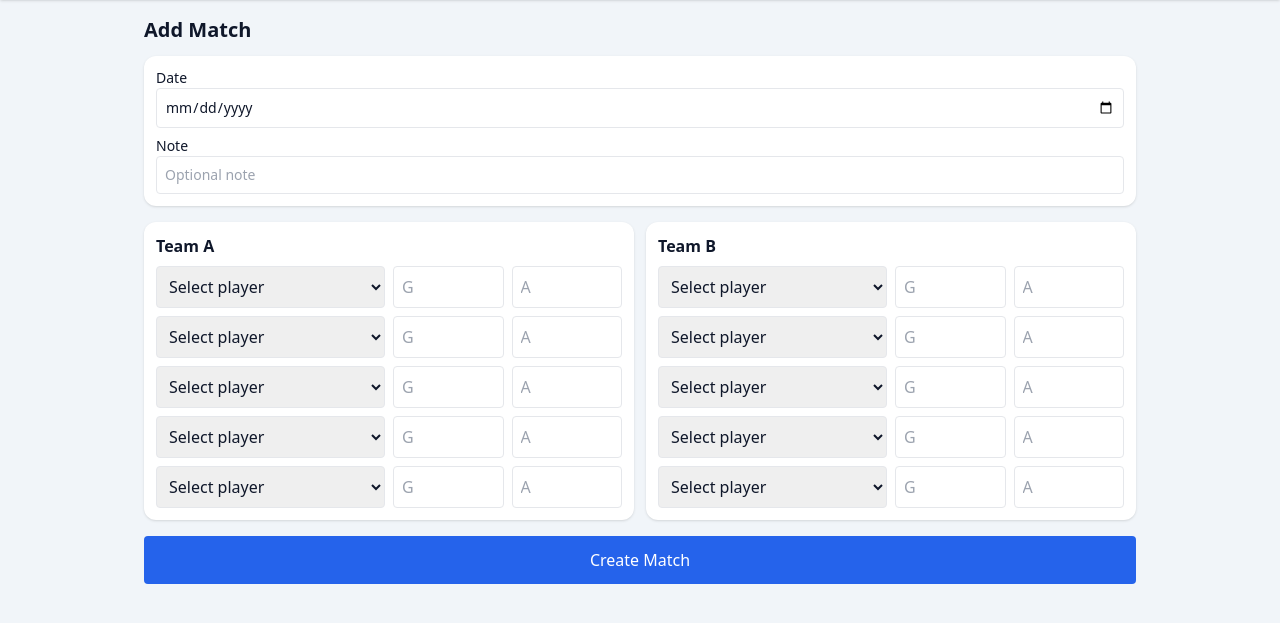
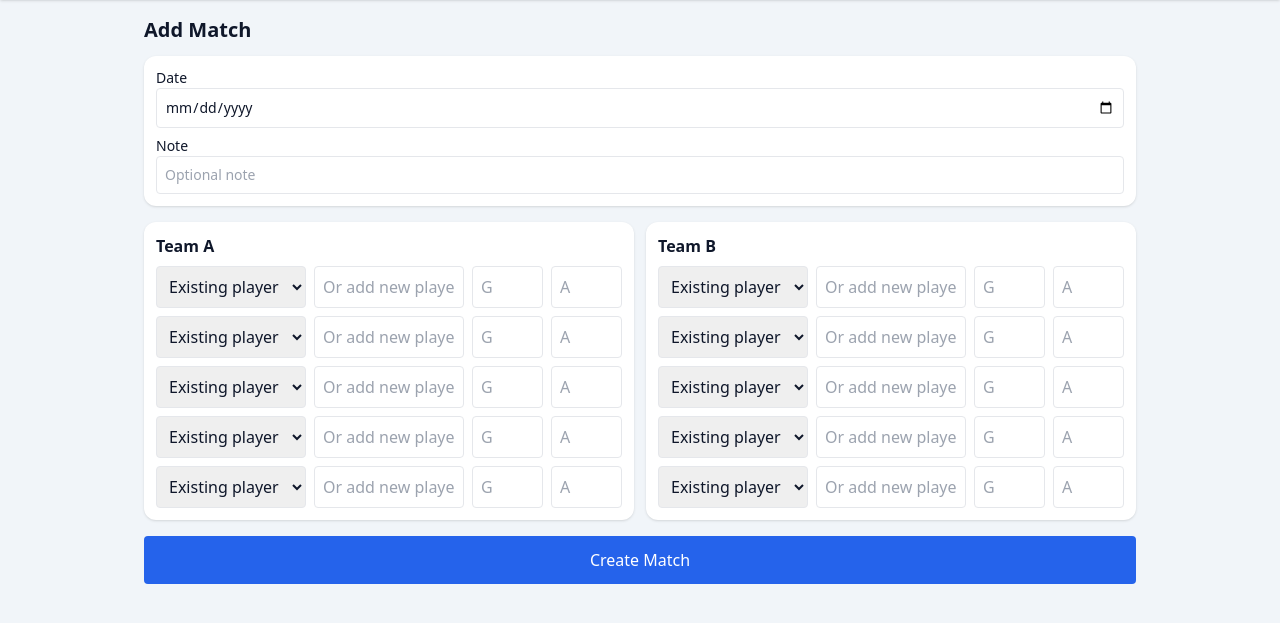
Before and after one commit to alebellina412/calcetto-app, a FastAPI app: template app/templates/match_new.html in a window 1280 px wide. Shown: the part 52-675 px from the top of the page. Run offline with FastAPI, Linux system fonts and the light colour scheme; the template is opened without the code that fills it, so the values that code supplies are empty; some libraries are stand-ins or nearby versions.

Commit message:
Auto-create players from Add Match and remove Add Player nav flow

```diff
--- a/app/main.py
+++ b/app/main.py
@@ -43,6 +43,10 @@ def current_user(request: Request) -> str | None:
     if isinstance(user, str) and user.strip():
         return user
     return None
+
+
+def _normalize_name(value: str) -> str:
+    return " ".join(value.strip().split()).lower()
 
 
 def require_user(request: Request) -> RedirectResponse | None:
@@ -161,9 +165,7 @@ def players_new_page(request: Request) -> HTMLResponse:
     redirect = require_user(request)
     if redirect:
         return redirect
-
-    bundle = load_bundle()
-    return render_page(request, "player_new.html", bundle, {"error": None, "name": ""})
+    return RedirectResponse(url="/matches/new", status_code=303)
 
 
 @app.post("/players/new", response_class=HTMLResponse)
@@ -171,14 +173,7 @@ def players_new_submit(request: Request, name: str = Form(...)) -> HTMLResponse:
     redirect = require_user(request)
     if redirect:
         return redirect
-
-    bundle = load_bundle()
-    cleaned = " ".join(name.strip().split())
-    try:
-        new_player = add_player(cleaned)
-    except ValueError as exc:
-        return render_page(request, "player_new.html", bundle, {"error": str(exc), "name": cleaned})
-    return RedirectResponse(url=f"/players/{new_player.id}", status_code=303)
+    return RedirectResponse(url="/matches/new", status_code=303)
 
 
 @app.get("/players/{player_id}", response_class=HTMLResponse)
@@ -256,7 +251,7 @@ def match_soft_delete(request: Request, match_id: str) -> RedirectResponse:
     return RedirectResponse(url="/matches", status_code=303)
 
 
-def _extract_match_form(form: Any, valid_names: set[str]) -> tuple[date, str, list[MatchPlayerRow]]:
+def _extract_match_form(form: Any, valid_names: set[str]) -> tuple[date, str, list[MatchPlayerRow], list[str]]:
     date_value = str(form.get("date", "")).strip()
     note_value = str(form.get("note", "")).strip()
     if not date_value:
@@ -268,19 +263,23 @@ def _extract_match_form(form: Any, valid_names: set[str]) -> tuple[date, str, li
 
     rows: list[MatchPlayerRow] = []
     selected: list[str] = []
+    new_player_candidates: list[str] = []
 
     for team in ["A", "B"]:
         for idx in range(1, 6):
             player_key = f"team_{team}_{idx}"
+            new_player_key = f"new_team_{team}_{idx}"
             goals_key = f"goals_{team}_{idx}"
             assists_key = f"assists_{team}_{idx}"
-            player = str(form.get(player_key, "")).strip()
+            selected_player = str(form.get(player_key, "")).strip()
+            new_player_value = " ".join(str(form.get(new_player_key, "")).strip().split())
             goals_raw = str(form.get(goals_key, "")).strip()
             assists_raw = str(form.get(assists_key, "")).strip()
 
+            player = new_player_value or selected_player
             if not player:
-                raise ValueError("All 10 player slots must be selected")
-            if player not in valid_names:
+                raise ValueError("Each slot needs an existing player or a new player name")
+            if not new_player_value and _normalize_name(player) not in valid_names:
                 raise ValueError(f"Unknown player selected: {player}")
 
             if not goals_raw:
@@ -302,11 +301,22 @@ def _extract_match_form(form: Any, valid_names: set[str]) -> tuple[date, str, li
 
             rows.append(MatchPlayerRow(team=team, player=player, goals=goals, assists=assists))
             selected.append(player)
+            if new_player_value:
+                new_player_candidates.append(new_player_value)
 
-    if len(set(selected)) != 10:
+    if len({_normalize_name(name) for name in selected}) != 10:
         raise ValueError("Duplicate player selection is not allowed")
 
-    return parsed_date, note_value, rows
+    unique_new_players: list[str] = []
+    seen_new: set[str] = set()
+    for name in new_player_candidates:
+        key = _normalize_name(name)
+        if key in valid_names or key in seen_new:
+            continue
+        seen_new.add(key)
+        unique_new_players.append(name)
+
+    return parsed_date, note_value, rows, unique_new_players
 
 
 @app.post("/matches/new", response_class=HTMLResponse)
@@ -320,7 +330,13 @@ async def matches_new_submit(request: Request) -> HTMLResponse:
     form_data = dict(form)
 
     try:
-        match_date, note_value, rows = _extract_match_form(form_data, {p.name for p in bundle.players})
+        valid_names = {p.name for p in bundle.players}
+        valid_names_normalized = {_normalize_name(name) for name in valid_names}
+        match_date, note_value, rows, new_players = _extract_match_form(form_data, valid_names_normalized)
+
+        for name in new_players:
+            add_player(name)
+
         match_id = write_match_excel(match_date=match_date, note=note_value, rows=rows)
     except ValueError as exc:
         return render_page(
--- a/app/templates/base.html
+++ b/app/templates/base.html
@@ -27,7 +27,6 @@
       <a href="/matches" class="underline-offset-2 hover:underline">Match</a>
       <a href="/players" class="underline-offset-2 hover:underline">Players</a>
       <a href="/matches/new" class="underline-offset-2 hover:underline">Add Match</a>
-      <a href="/players/new" class="underline-offset-2 hover:underline">Add Players</a>
       <a href="/debug" class="underline-offset-2 hover:underline">Debug</a>
     </nav>
     {% endif %}
--- a/app/templates/match_new.html
+++ b/app/templates/match_new.html
@@ -21,14 +21,16 @@
       <h2 class="font-semibold mb-2">Team {{ team }}</h2>
       <div class="space-y-2">
         {% for i in range(1, 6) %}
-        <div class="grid grid-cols-4 gap-2">
-          <select name="team_{{ team }}_{{ i }}" class="col-span-2 border rounded p-2" required>
-            <option value="">Select player</option>
+        <div class="grid grid-cols-6 gap-2">
+          <select name="team_{{ team }}_{{ i }}" class="col-span-2 border rounded p-2">
+            <option value="">Existing player</option>
             {% for p in players %}
             {% set key = 'team_' ~ team ~ '_' ~ i %}
             <option value="{{ p.name }}" {% if form_data.get(key) == p.name %}selected{% endif %}>{{ p.name }}</option>
             {% endfor %}
           </select>
+          {% set new_key = 'new_team_' ~ team ~ '_' ~ i %}
+          <input type="text" name="new_team_{{ team }}_{{ i }}" value="{{ form_data.get(new_key, '') }}" class="col-span-2 border rounded p-2" placeholder="Or add new player" />
           {% set goals_key = 'goals_' ~ team ~ '_' ~ i %}
           <input type="number" name="goals_{{ team }}_{{ i }}" min="0" value="{{ form_data.get(goals_key, '0') }}" class="border rounded p-2" placeholder="G" title="Goals" required />
           {% set assists_key = 'assists_' ~ team ~ '_' ~ i %}
```
